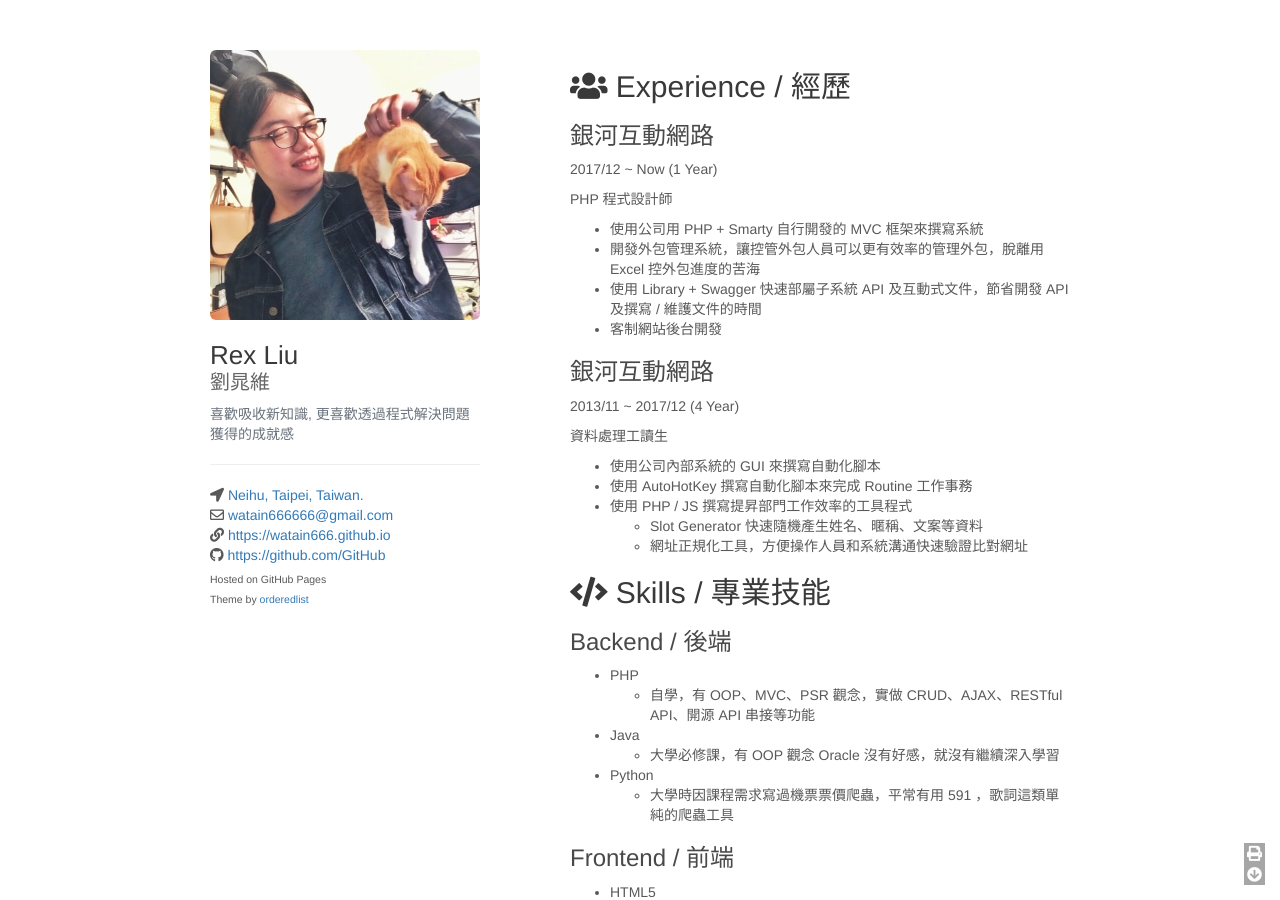
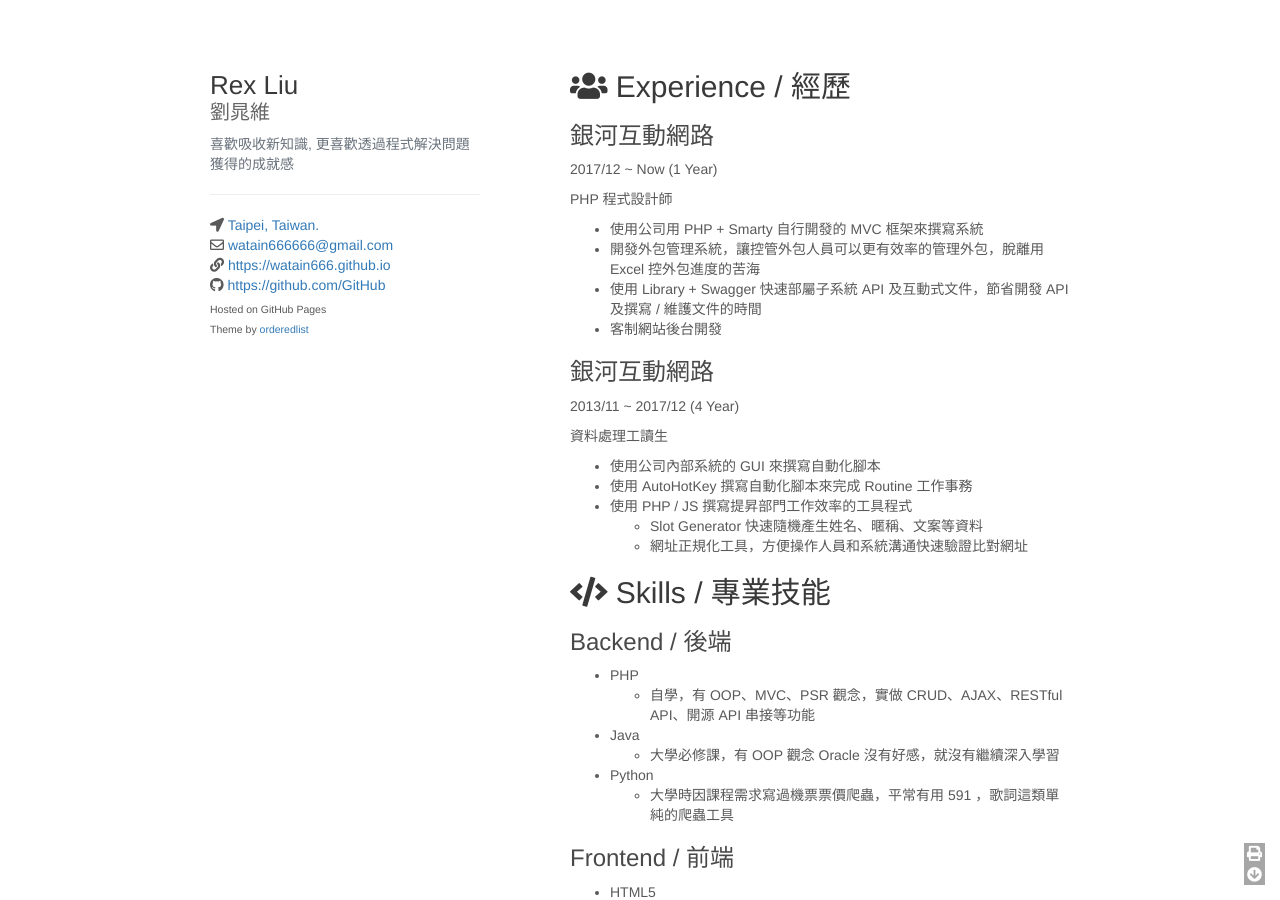
Before and after one commit to watain666/resume, a Jekyll site: the page built from index.md, in a window 1280 px wide and 900 px high. Built offline with Jekyll 4.4.1, drawn with Linux system fonts in a browser that asks for light colours; nearby versions of some CDN libraries; our own code applies the rules of GitHub Pages for plain Markdown files; a script that is not in the unit is left out.

Commit message:
Del pic & Modify location info

```diff
--- a/_config.yml
+++ b/_config.yml
@@ -5,9 +5,9 @@ title: Resume
 english-name: Rex Liu
 chinese-name: 劉晁維
 description: 喜歡吸收新知識, 更喜歡透過程式解決問題獲得的成就感
-logo: ./images/me.jpg
+# logo: ./images/me.jpg
 locale: zh_TW
-location: Neihu, Taipei, Taiwan.
+location: Taipei, Taiwan.
 blog: https://watain666.github.io
 
 # Google Analytics
```
Also changed, not shown: images/me.jpg (deleted), index.md (line endings or trailing spaces).
